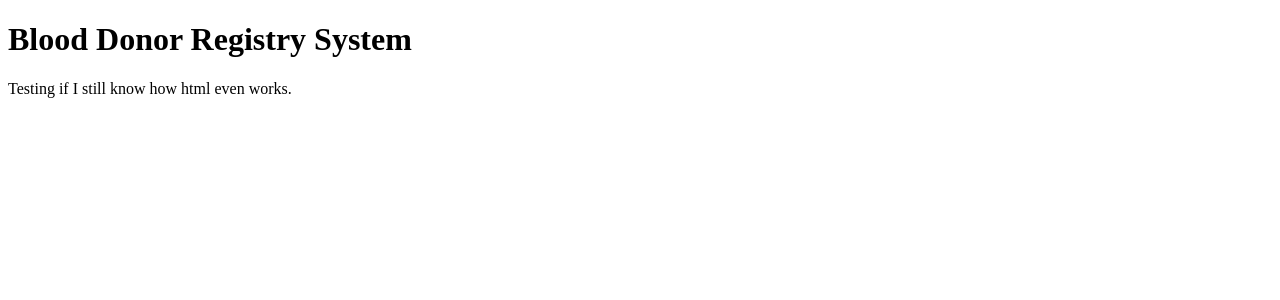
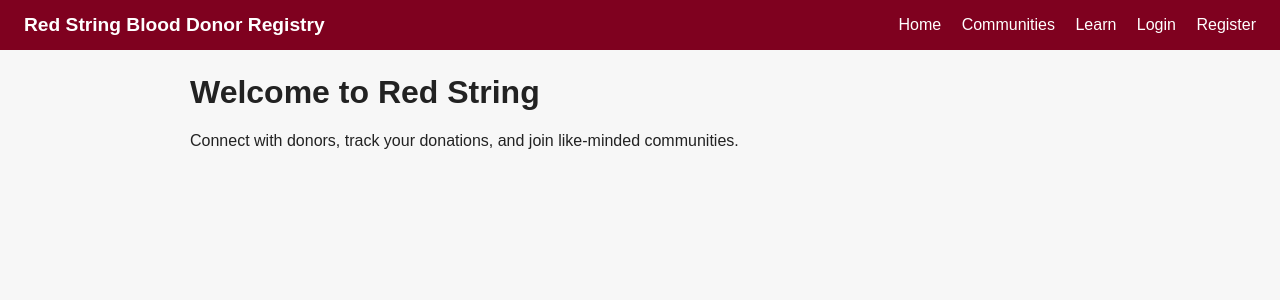
Before and after one commit to s2025102311-sys/red-string, a Flask app: page / in a window 1280 px wide. Shown: the top 300 px of the page. Run offline with Flask 3, Linux system fonts and the light colour scheme.

Commit message:
Second commit - Added base of template and navigation bar

```diff
--- a/static/css/style.css
+++ b/static/css/style.css
@@ -0,0 +1,38 @@
+body {
+  font-family: Arial, sans-serif;
+  margin: 0;
+  background: #f7f7f7;
+  color: #222;
+}
+
+.navbar {
+  background: #7F011F;
+  color: #F5EBD0;
+  padding: 14px 24px;
+  display: flex;
+  justify-content: space-between;
+  align-items: center;
+}
+
+.navbar a {
+  color: white;
+  text-decoration: none;
+  margin-left: 16px;
+}
+
+.navbar .brand {
+  font-weight: bold;
+  font-size: 1.2rem;
+  margin-left: 0;
+}
+
+.container {
+  max-width: 900px;
+  margin: 24px auto;
+  padding: 0 16px;
+}
+
+.flash {
+  background: #ffe9e9;
+  padding: 10px 24px;
+}
--- a/templates/base.html
+++ b/templates/base.html
@@ -0,0 +1,31 @@
+<!DOCTYPE html>
+<html lang="en">
+<head>
+  <meta charset="UTF-8">
+  <meta name="viewport" content="width=device-width, initial-scale=1.0">
+  <title>{% block title %}Red String{% endblock %}</title>
+  <link rel="stylesheet" href="{{ url_for('static', filename='css/style.css') }}">
+</head>
+<body>
+  <nav class="navbar">
+    <a href="/" class="brand">Red String Blood Donor Registry</a>
+    <div class="nav-links">
+      <a href="/">Home</a>
+      <a href="#">Communities</a>
+      <a href="#">Learn</a>
+      <a href="#">Login</a>
+      <a href="#">Register</a>
+    </div>
+  </nav>
+
+  {% with messages = get_flashed_messages() %}
+    {% for message in messages %}
+      <div class="flash">{{ message }}</div>
+    {% endfor %}
+  {% endwith %}
+
+  <main class="container">
+    {% block content %}{% endblock %}
+  </main>
+</body>
+</html>
--- a/templates/index.html
+++ b/templates/index.html
@@ -1,10 +1,6 @@
-<!DOCTYPE html>
-<html>
-<head>
-    <title>Blood Donor Registry</title>
-</head>
-<body>
-    <h1>Blood Donor Registry System</h1>
-    <p>Testing if I still know how html even works.</p>
-</body>
-</html>
+{% extends "base.html" %}
+
+{% block content %}
+  <h1>Welcome to Red String</h1>
+  <p>Connect with donors, track your donations, and join like-minded communities.</p>
+{% endblock %}
```
